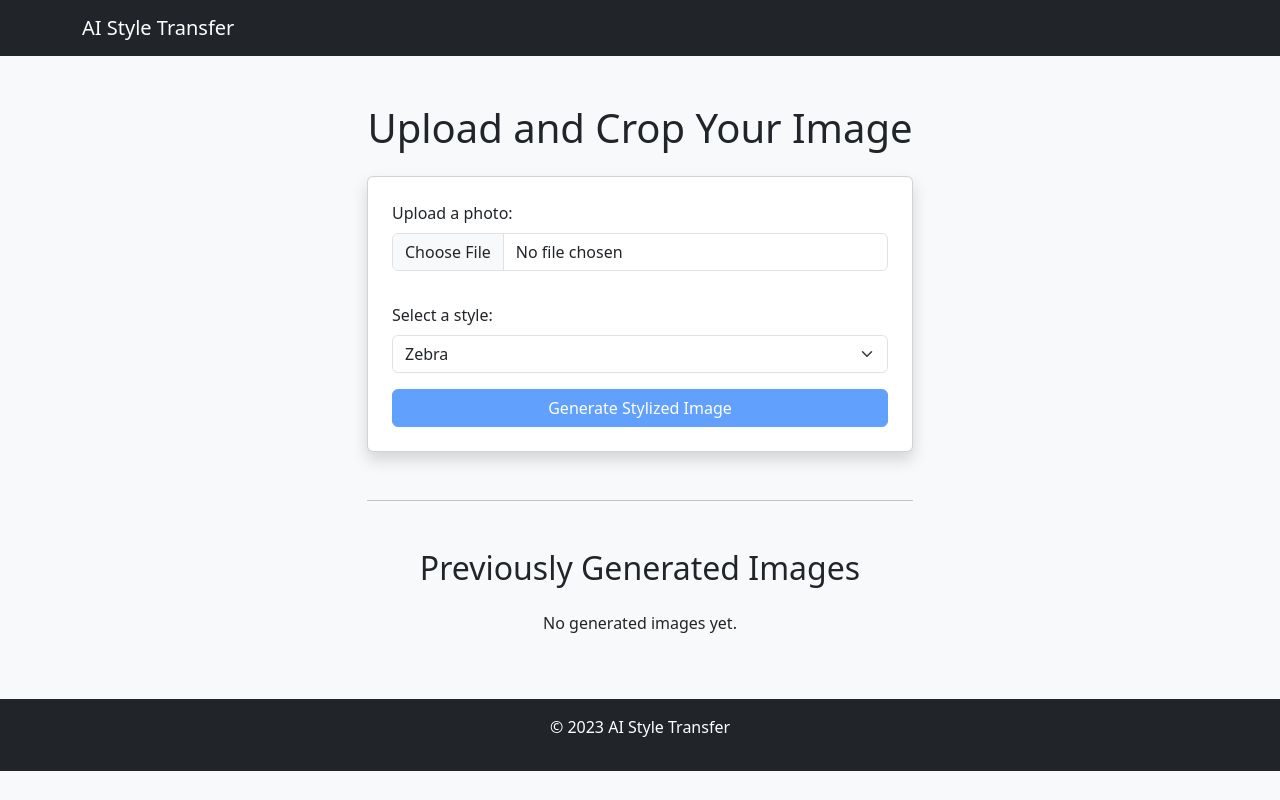
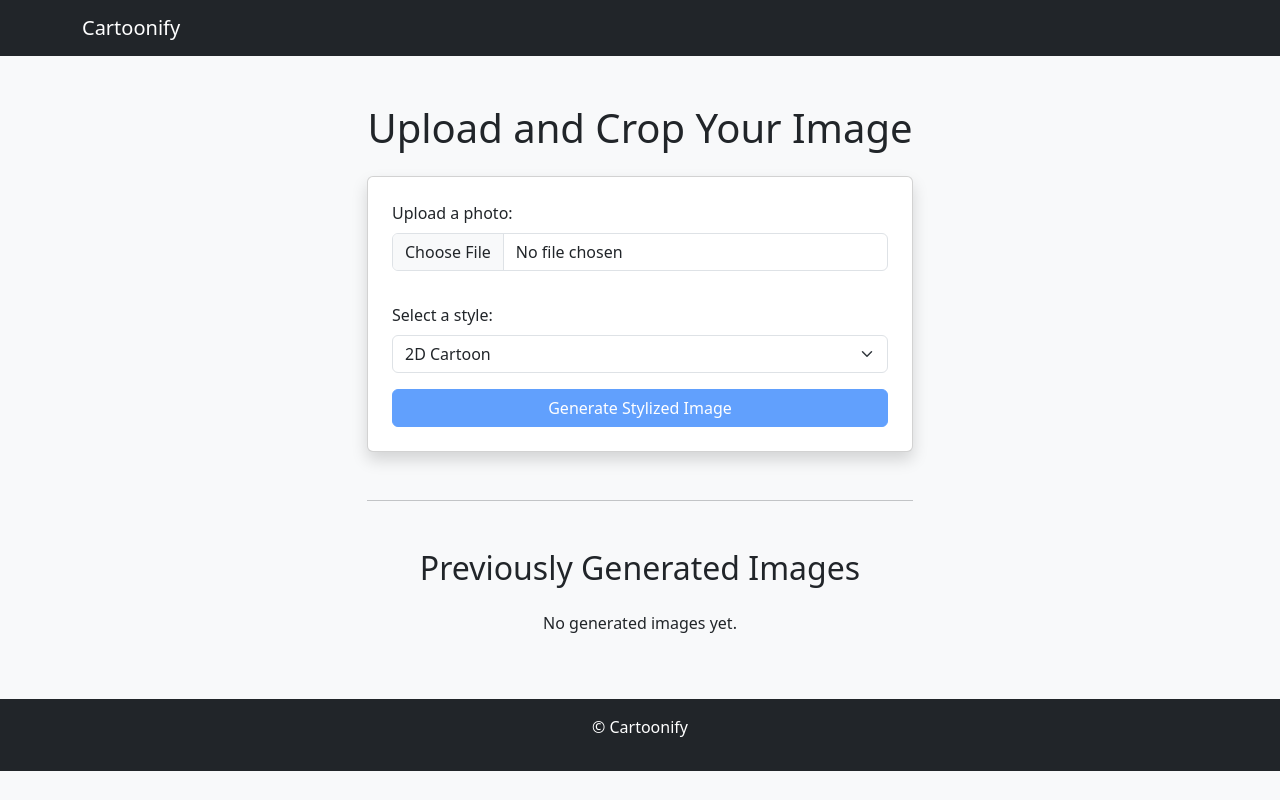
Before and after one commit to Ronney221/Cartoonify, a Flask app: page / in a window 1280 px wide. Run offline with Flask 3, Linux system fonts and the light colour scheme; some libraries are stand-ins or nearby versions.

Commit message:
minor html changes

```diff
--- a/templates/avatar.html
+++ b/templates/avatar.html
@@ -14,12 +14,12 @@
 <!-- Navbar -->
 <nav class="navbar navbar-expand-lg navbar-dark bg-dark">
     <div class="container">
-        <a class="navbar-brand" href="/">AI Style Transfer</a>
+        <a class="navbar-brand" href="/">Cartoonify</a>
     </div>
 </nav>
 
 <div class="container my-5 text-center">
-    <h1 class="mb-4">Your Stylized Image</h1>
+    <h1 class="mb-4">Your Cartoonified Image</h1>
     <img src="{{ avatar_url }}" alt="Stylized Image" class="img-fluid rounded shadow">
 
     <br><br>
@@ -42,7 +42,7 @@
 
 <!-- Footer -->
 <footer class="bg-dark text-white text-center py-3">
-    <p>&copy; 2023 AI Style Transfer</p>
+    <p>&copy; Cartoonify</p>
 </footer>
 
 <!-- Bootstrap JS -->
--- a/templates/index.html
+++ b/templates/index.html
@@ -3,7 +3,7 @@
 <head>
     <meta charset="UTF-8">
     <meta name="viewport" content="width=device-width, initial-scale=1.0">
-    <title>AI Style Transfer with Image Cropping</title>
+    <title>Cartoonify with Image Cropping</title>
 
     <!-- Bootstrap CSS -->
     <link href="https://cdn.jsdelivr.net/npm/bootstrap@5.3.0-alpha1/dist/css/bootstrap.min.css" rel="stylesheet">
@@ -32,7 +32,7 @@
 <!-- Navbar -->
 <nav class="navbar navbar-expand-lg navbar-dark bg-dark">
     <div class="container">
-        <a class="navbar-brand" href="#">AI Style Transfer</a>
+        <a class="navbar-brand" href="#">Cartoonify</a>
     </div>
 </nav>
 
@@ -57,10 +57,10 @@
                 <div class="form-group mb-3">
                     <label for="style" class="form-label">Select a style:</label>
                     <select name="style" id="style" class="form-select" required>
-                        <option value="zebra">Zebra</option>
-                        <option value="vangogh">Van Gogh</option>
-                        <option value="monet">Monet</option>
-                        <option value="ukiyoe">Ukiyo-e</option>
+                        <option value="zebra">2D Cartoon</option>
+                        <option value="vangogh">3D Cartoon</option>
+                        <option value="monet">Anime</option>
+                        <option value="ukiyoe">Vangogh</option>
                     </select>
                 </div>
 
@@ -102,7 +102,7 @@
 
 <!-- Footer -->
 <footer class="bg-dark text-white text-center py-3">
-    <p>&copy; 2023 AI Style Transfer</p>
+    <p>&copy; Cartoonify </p>
 </footer>
 
 <!-- Bootstrap JS -->
```
